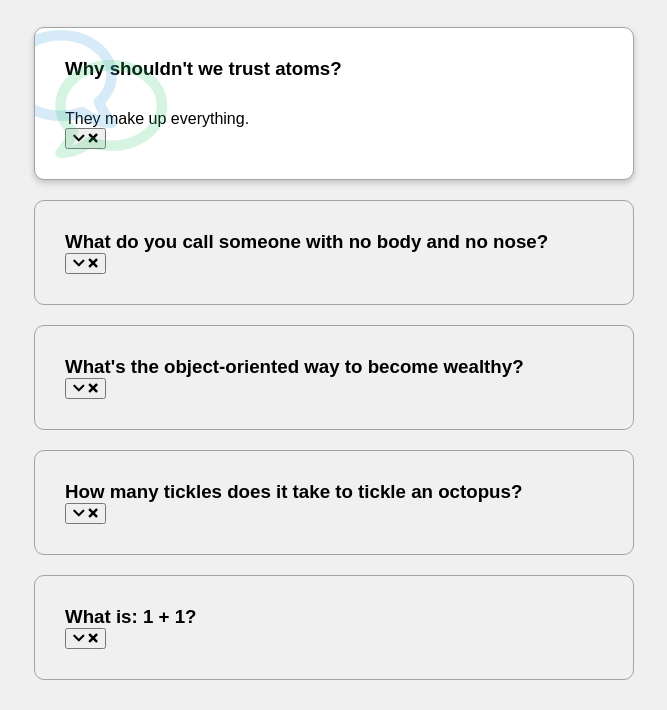
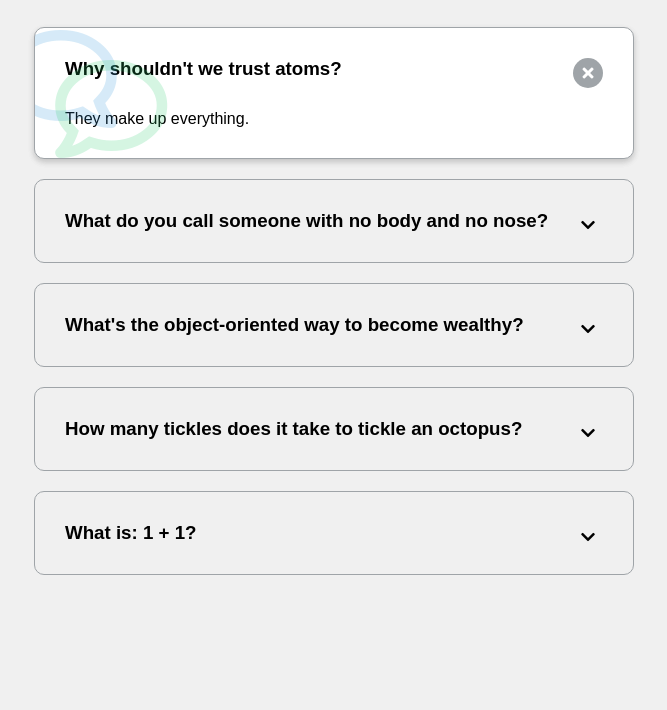
Before and after one commit to maxrogers78/day12-faq-collapse, a plain HTML site: page index.html in a window 1280 px wide. Shown: the part 90-800 px from the top of the page, without its empty margins (306-973 px from the left). Drawn offline with Linux system fonts and the light colour scheme; a web font is replaced by a local one.

Commit message:
project finished

```diff
--- a/index.html
+++ b/index.html
@@ -24,7 +24,7 @@
 
         <p class="faq-text">They make up everything.</p>
 
-        <button>
+        <button class="faq-toggle">
           <i class="fas fa-chevron-down"></i>
           <i class="fas fa-times"></i>
         </button>
@@ -37,7 +37,7 @@
 
         <p class="faq-text">Nobody knows.</p>
 
-        <button>
+        <button class="faq-toggle">
           <i class="fas fa-chevron-down"></i>
           <i class="fas fa-times"></i>
         </button>
@@ -50,7 +50,7 @@
 
         <p class="faq-text">Inheritance.</p>
 
-        <button>
+        <button class="faq-toggle">
           <i class="fas fa-chevron-down"></i>
           <i class="fas fa-times"></i>
         </button>
@@ -63,7 +63,7 @@
 
         <p class="faq-text">Ten-tickles!</p>
 
-        <button>
+        <button class="faq-toggle">
           <i class="fas fa-chevron-down"></i>
           <i class="fas fa-times"></i>
         </button>
@@ -74,7 +74,7 @@
 
         <p class="faq-text">Depends on who are you asking.</p>
 
-        <button>
+        <button class="faq-toggle">
           <i class="fas fa-chevron-down"></i>
           <i class="fas fa-times"></i>
         </button>
--- a/src/assets/js/script.js
+++ b/src/assets/js/script.js
@@ -0,0 +1,7 @@
+const toggles = document.querySelectorAll(".faq-toggle");
+
+toggles.forEach((toggle) => {
+  toggle.addEventListener("click", () => {
+    toggle.parentNode.classList.toggle("active");
+  });
+});
--- a/styles.scss
+++ b/styles.scss
@@ -58,6 +58,19 @@ h1 {
     .faq-text {
       display: block;
     }
+
+    .faq-toggle {
+      background-color: #9fa4a8;
+
+      .fa-chevron-down {
+        display: none;
+      }
+
+      .fa-times {
+        color: #fff;
+        display: block;
+      }
+    }
   }
 
   &-title {
@@ -68,4 +81,27 @@ h1 {
     display: none;
     margin: 30px 0 0;
   }
+
+  &-toggle {
+    background-color: transparent;
+    border: 0;
+    border-radius: 50%;
+
+    outline: none;
+    cursor: pointer;
+    display: flex;
+    align-items: center;
+    justify-content: center;
+    font-size: 16px;
+    padding: 0;
+    position: absolute;
+    top: 30px;
+    right: 30px;
+    height: 30px;
+    width: 30px;
+
+    .fa-times {
+      display: none;
+    }
+  }
 }
```
Also changed, not shown: src/assets/css/styles.css.
